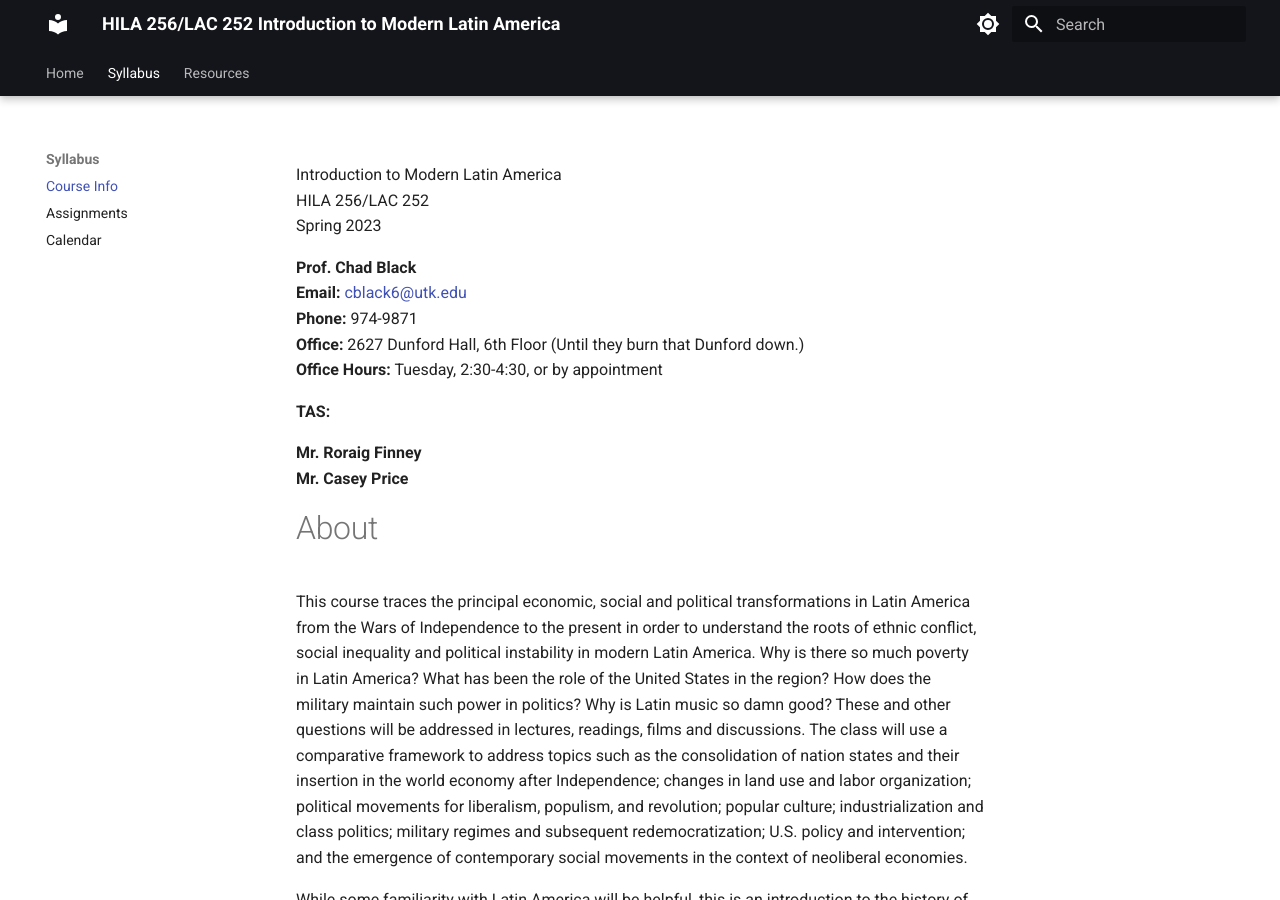
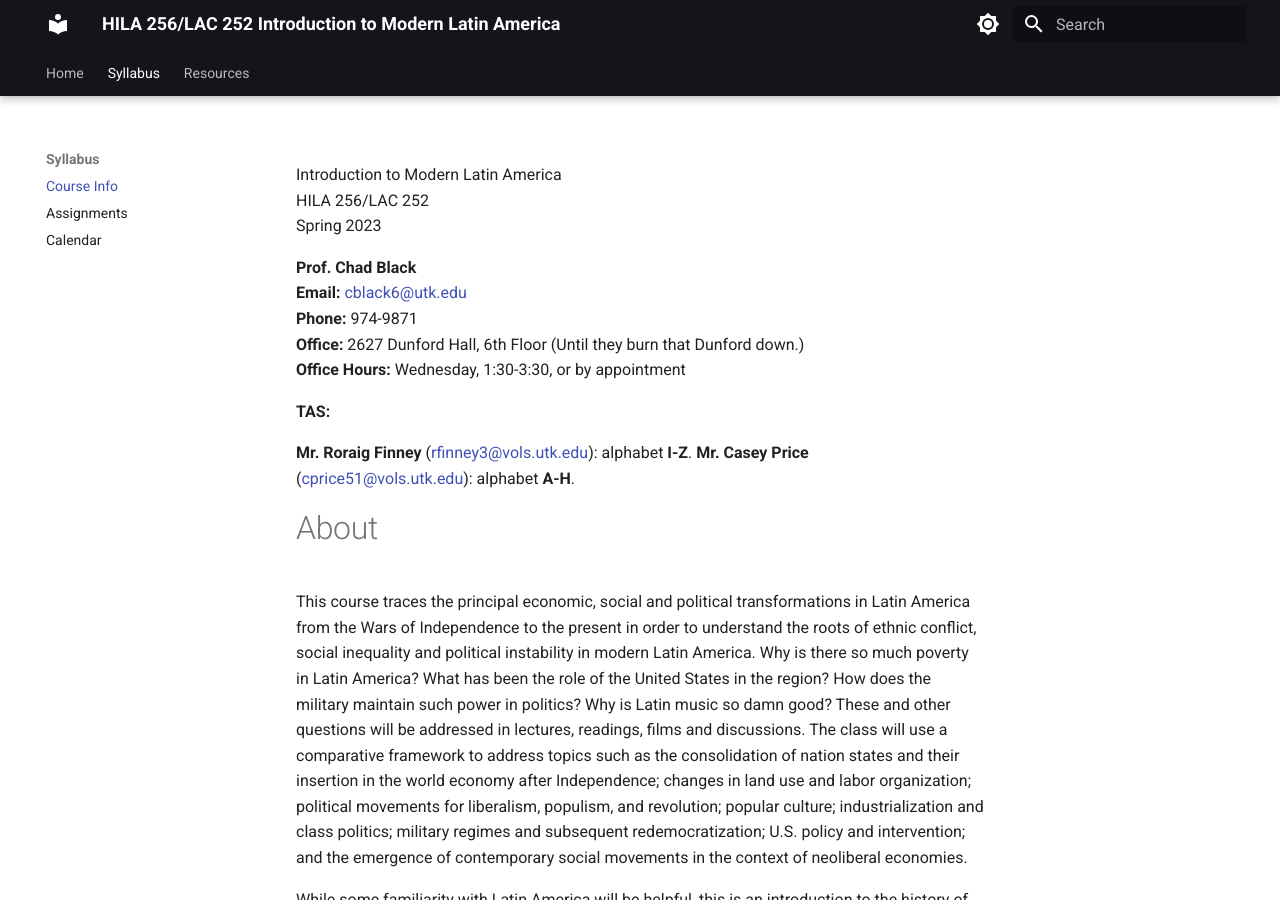
Before and after one commit to chadblack/2023MLA, an MkDocs documentation site: the page built from docs/syllabus.md, in a window 1280 px wide and 900 px high. Built offline with MkDocs 1.6.1 and Material for MkDocs 9.7.7, drawn with Linux system fonts in a browser that asks for light colours.

Commit message:
updated syllabus dats

```diff
--- a/docs/syllabus.md
+++ b/docs/syllabus.md
@@ -11,12 +11,12 @@ Spring 2023
 **Email:** cblack6@utk.edu
 **Phone:** 974-9871
 **Office:** 2627 Dunford Hall, 6th Floor (Until they burn that Dunford down.)
-**Office Hours:** Tuesday, 2:30-4:30, or by appointment
+**Office Hours:** Wednesday, 1:30-3:30, or by appointment
 
 **TAS:**
 
-**Mr. Roraig Finney**
-**Mr. Casey Price**
+**Mr. Roraig Finney**  (rfinney3@vols.utk.edu): alphabet **I-Z**.
+**Mr. Casey Price** (cprice51@vols.utk.edu): alphabet **A-H**.
 
 
 # About
```
